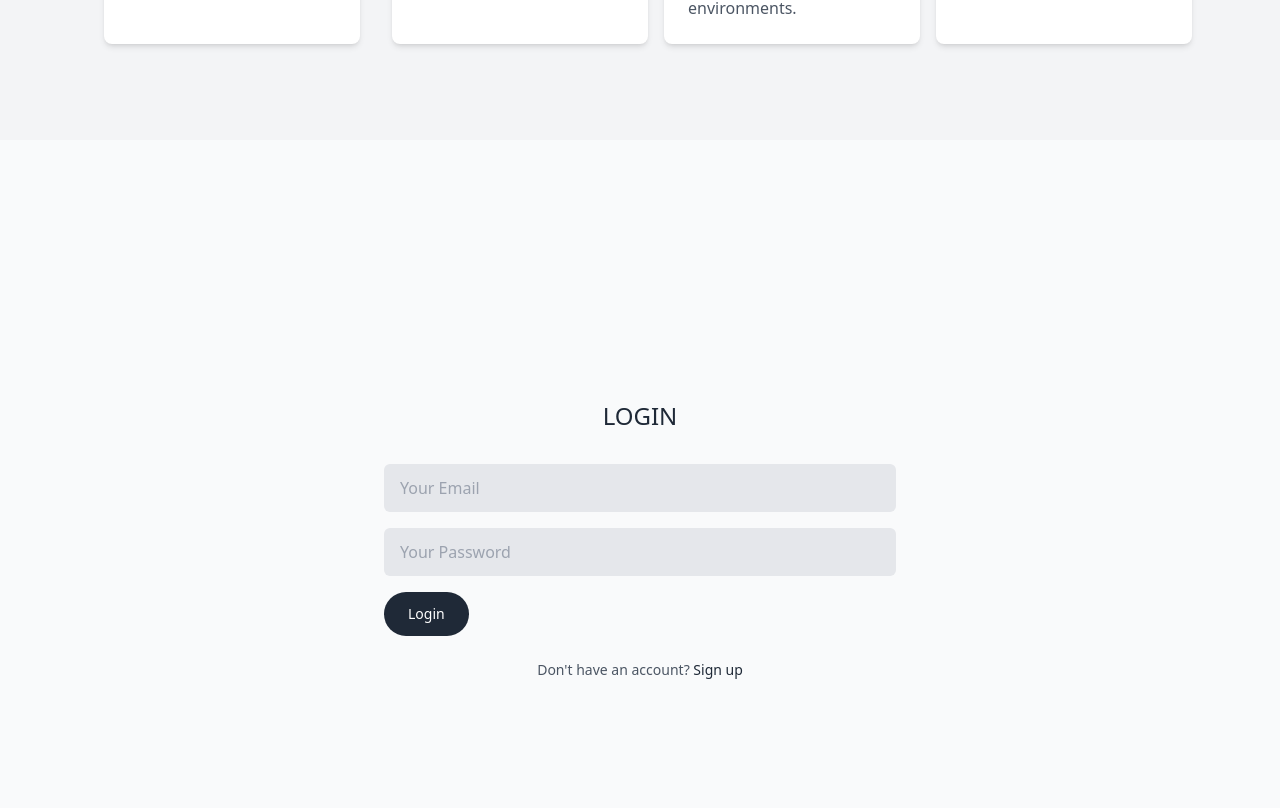
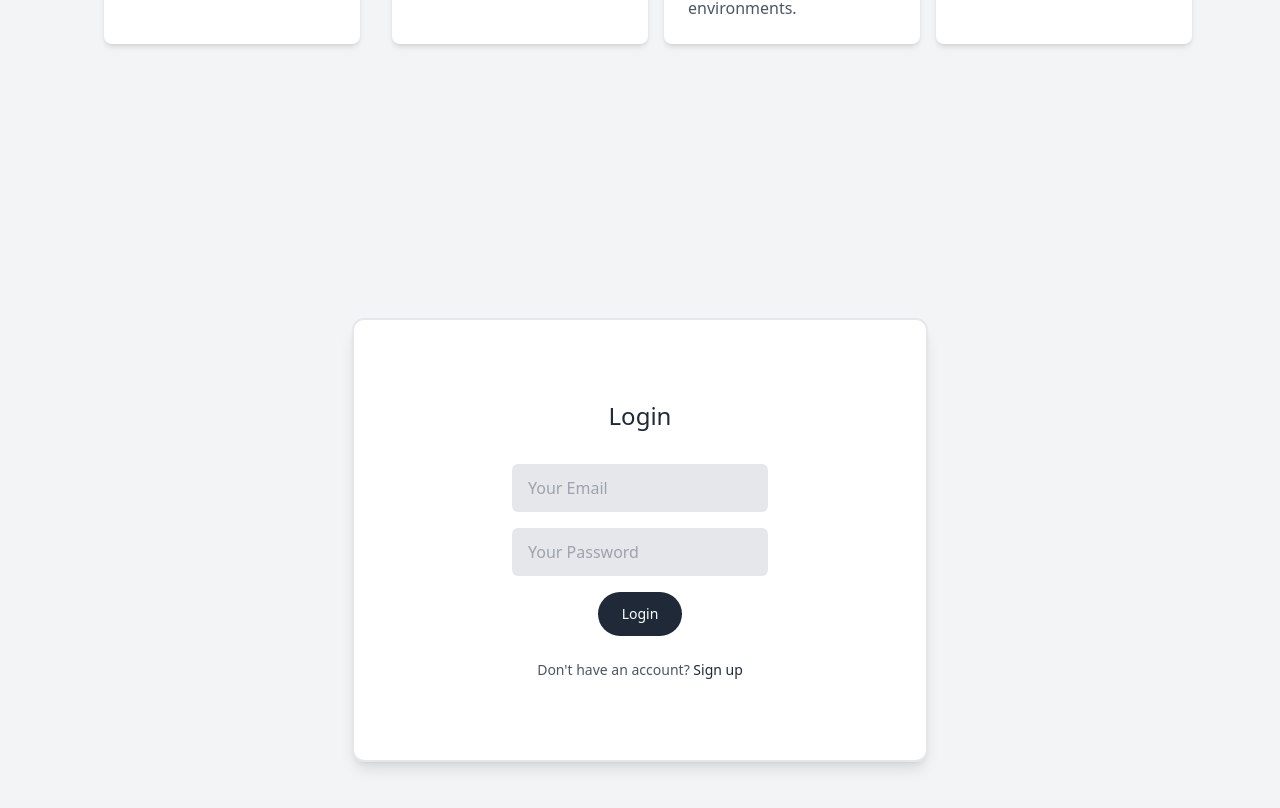
Before and after one commit to Fakkiie/DevDesk, a React (Create React App) app in the folder client/: page / in a window 1280 px wide. Shown: the part 1164-1972 px from the top of the page. Built offline with nearby package versions, Linux system fonts and the light colour scheme.

Commit message:
made login and signup card

```diff
--- a/client/src/components/AuthForm.js
+++ b/client/src/components/AuthForm.js
@@ -7,11 +7,12 @@ const AuthForm = () => {
   const [isLogin, setIsLogin] = useState(true);
 
   return (
-    <div className="flex justify-center items-center w-full h-full">
-      <div className="w-full max-w-lg">
+      <div className="flex justify-center items-center w-full h-full bg-gray-100">
+        <div className = "flex w-full max-w-xl h-full max-h-min bg-white border-2 border-gray-200 rounded-xl shadow-lg hover:shadow-xl p-20 justify-center items-center">
+          <div className="w-full max-w-64">
             {/* Title changes based on whether it's login or sign up */}
             <h2 className="text-2xl font-light text-gray-800 text-center mb-8">
-          {isLogin ? 'LOGIN' : 'SIGN UP'}
+              {isLogin ? 'Login' : 'Sign Up'}
             </h2>
             <form className="space-y-4">
               {/* Name field only appears in sign-up mode */}
@@ -41,7 +42,9 @@ const AuthForm = () => {
               />
 
               {/* Submit button text changes based on login or sign-up mode */}
+              <div className = "text-center">
                 <Button label={isLogin ? 'Login' : 'Sign Up'} type="submit" />
+              </div>
             </form>
 
             {/* Toggle between login and sign-up */}
@@ -72,6 +75,7 @@ const AuthForm = () => {
             </div>
           </div>
         </div>
+      </div>
   );
 };
 
--- a/client/src/components/Button.js
+++ b/client/src/components/Button.js
@@ -4,7 +4,7 @@ const Button = ({ href, label }) => {
   return (
     <a
       href={href}
-      className="px-6 py-3 text-sm text-white bg-gray-800 rounded-full hover:bg-gray-600 transition"
+      className="px-6 py-3 text-sm text-white bg-gray-800 rounded-full hover:bg-gray-600 hover:cursor-pointer transition"
       style={{ display: 'inline-block', width: 'auto' }} // Ensure it's inline with auto width
     >
       {label}
--- a/client/src/pages/LandingPage.js
+++ b/client/src/pages/LandingPage.js
@@ -7,7 +7,7 @@ import Footer from '../components/Footer';
 
 const LandingPage = () => {
   return (
-    <div className="min-h-screen flex flex-col items-center justify-center bg-gray-50">
+    <div className="min-h-screen flex flex-col items-center justify-center bg-gray-100">
       {/* Main hero section */}
       <MainSection />
       {/* Features Section */}
--- a/client/src/sections/ContactSection.js
+++ b/client/src/sections/ContactSection.js
@@ -3,7 +3,7 @@ import ContactForm from '../components/ContactForm';
 
 const ContactSection = () => {
   return (
-    <div className="w-full h-screen flex flex-col items-center justify-center bg-gray-50">
+    <div className="w-full h-screen flex flex-col items-center justify-center bg-gray-100">
       //Title for page
       <h2 className="text-4xl font-light text-gray-800 mb-8">About Us</h2>
       //Calls contact form from components
```
Lines whose indentation alone changed are shown as unchanged.
